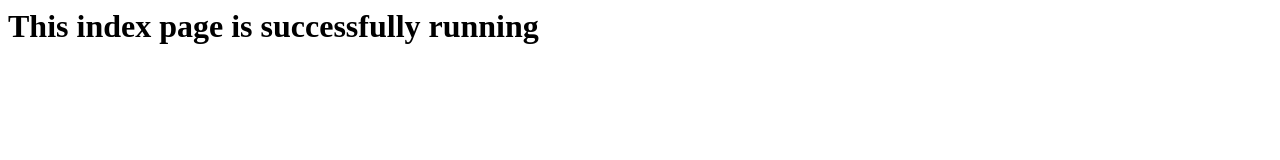
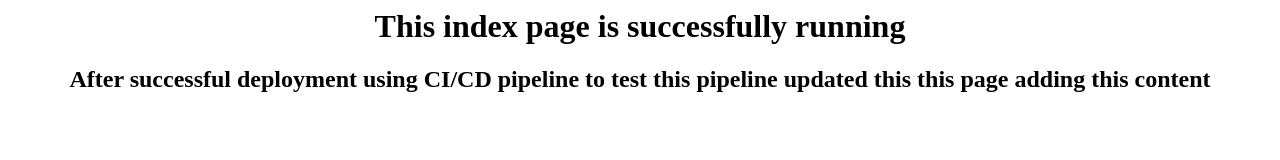
Before and after one commit to ChaddeKiran/demoRepo, a plain HTML site: page index.html in a window 1280 px wide. Drawn offline with Linux system fonts and the light colour scheme.

Commit message:
Update index.html
To test CI/CD pipeline is working or not.

```diff
--- a/index.html
+++ b/index.html
@@ -1,5 +1,6 @@
 <html>
-<body>
+<body align="center" >
 <h1> This index page is successfully running </h1>
+<h2> After successful deployment using CI/CD pipeline to test this pipeline updated this this page adding this content </h2>
 </body>
 </html>
```
